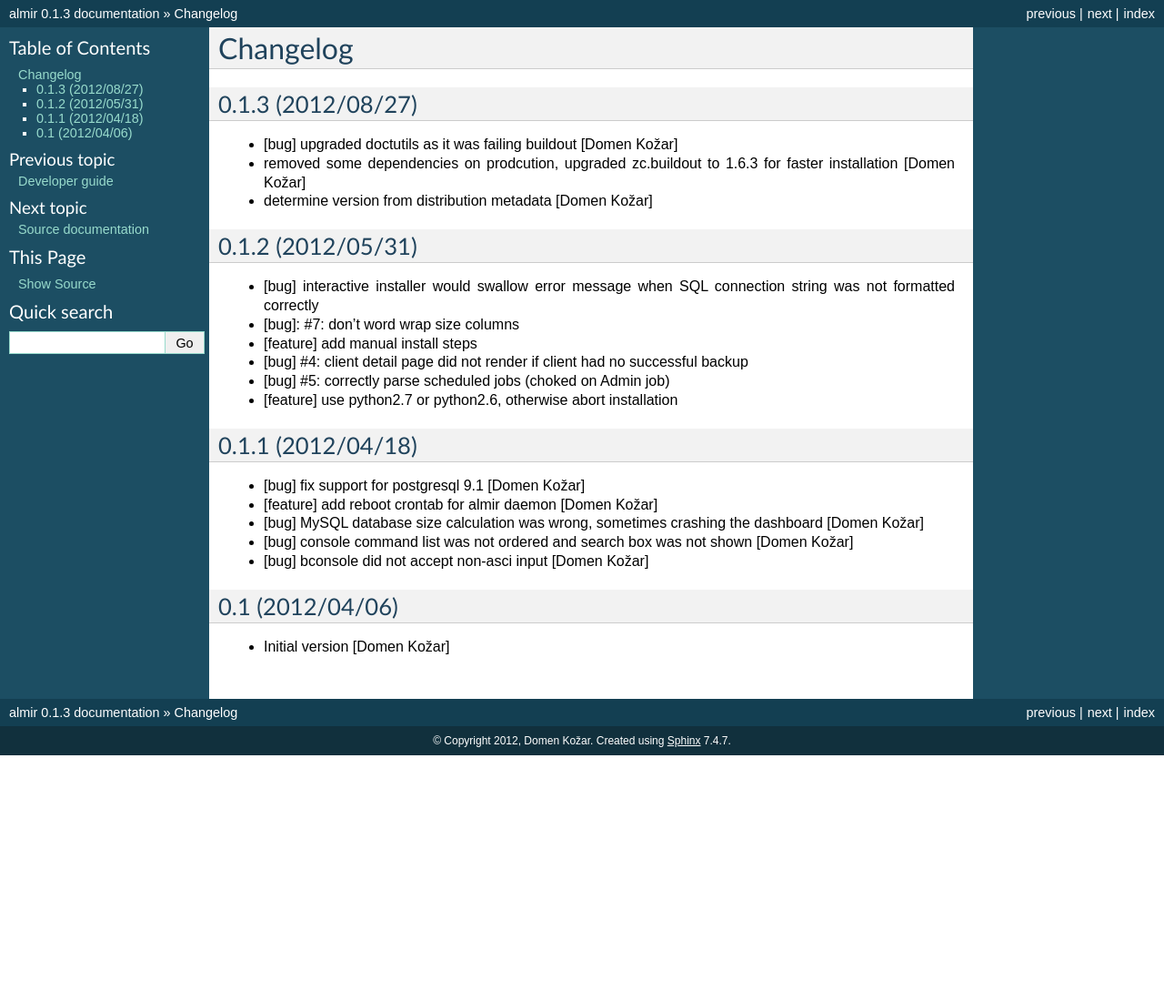
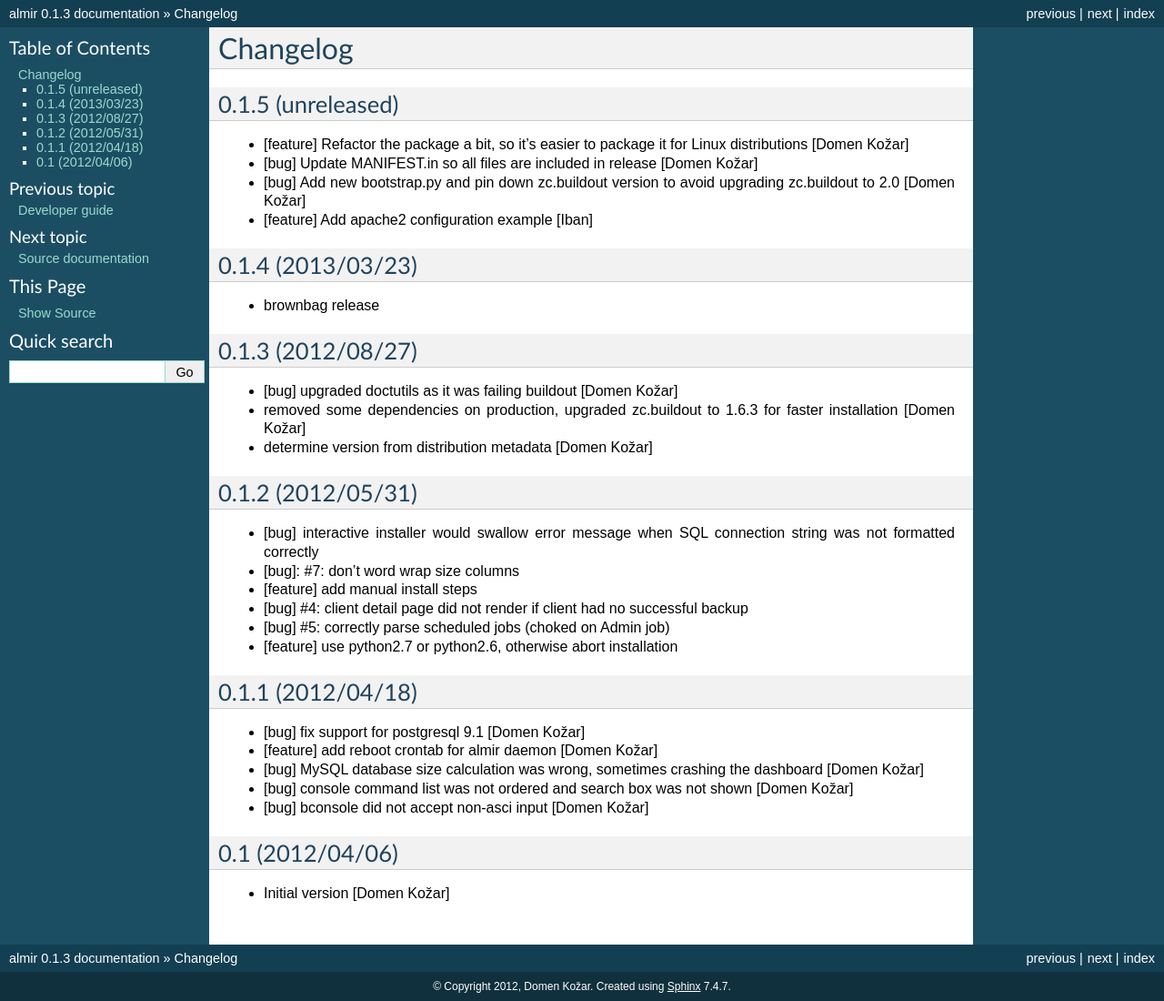
Before and after one commit to domenkozar/almir, a Sphinx documentation site: the page built from docs/source/changelog.rst, in a window 1280 px wide. Shown: the whole page at 91% size. Built offline with Sphinx 7.4.7, drawn with Linux system fonts in a browser that asks for light colours; before the commit the page ends 900 px from its top, so only the background shows below that.

Commit message:
update changelog

```diff
--- a/docs/source/changelog.rst
+++ b/docs/source/changelog.rst
@@ -1,7 +1,25 @@
 Changelog
 =========
 
-\
+0.1.5 (unreleased)
+------------------
+
+- [feature] Refactor the package a bit, so it's easier to package it for Linux distributions
+  [Domen Kožar]
+
+- [bug] Update MANIFEST.in so all files are included in release
+  [Domen Kožar]
+
+- [bug] Add new bootstrap.py and pin down zc.buildout version to avoid upgrading zc.buildout to 2.0
+  [Domen Kožar]
+
+- [feature] Add apache2 configuration example
+  [Iban]
+
+0.1.4 (2013/03/23)
+------------------
+
+- brownbag release
 
 0.1.3 (2012/08/27)
 ------------------
@@ -9,7 +27,7 @@ Changelog
 - [bug] upgraded doctutils as it was failing buildout
   [Domen Kožar]
 
-- removed some dependencies on prodcution, upgraded zc.buildout to 1.6.3 for faster installation
+- removed some dependencies on production, upgraded zc.buildout to 1.6.3 for faster installation
   [Domen Kožar]
 
 - determine version from distribution metadata
```
